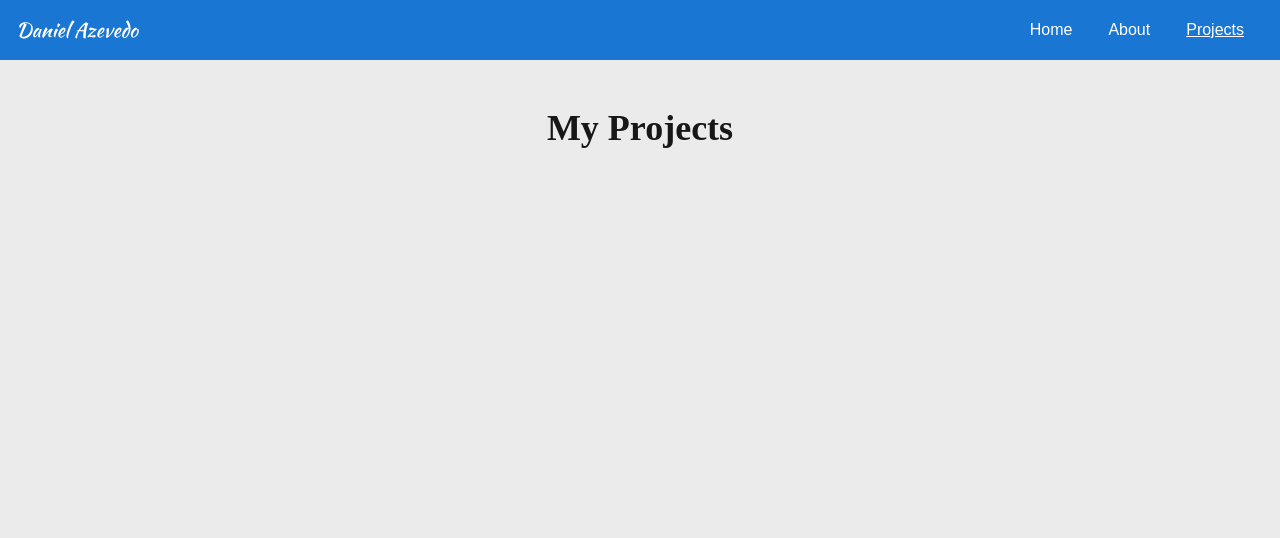
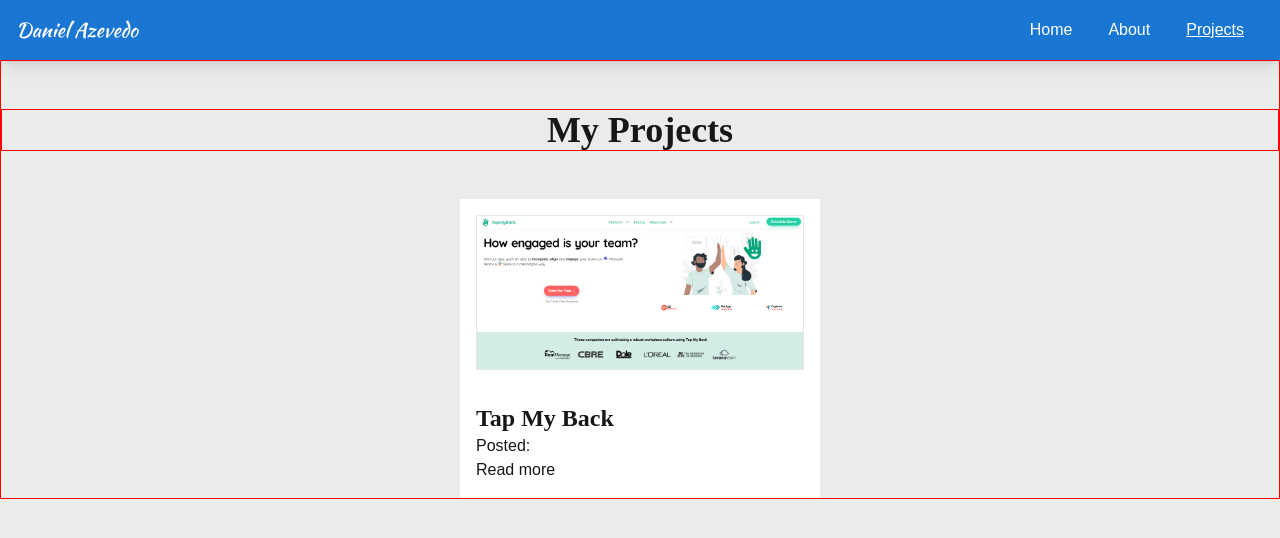
Before and after one commit to daniazevedo43/my-portfolio-website, a Next.js app: page /projects in a window 1280 px wide. Shown: the top 538 px of the page. Built offline with nearby package versions, Linux system fonts and the light colour scheme.

Commit message:
Show projects

```diff
--- a/src/app/projects/page.tsx
+++ b/src/app/projects/page.tsx
@@ -2,8 +2,24 @@
 
 export default function Projects() {
   return (
-    <div className='flex justify-center mt-12'>
-        <h2 className='text-4xl font-semibold font-ubuntu'>My Projects</h2>
+    <div style={{border: '1px solid red'}}>
+        <div style={{border: '1px solid red'}} className='flex justify-center mt-12'>
+            <h2 className='text-4xl font-semibold font-ubuntu'>My Projects</h2>
+        </div>
+        <div className='flex justify-center'>
+          <div
+            className='flex flex-col justify-start mt-12 w-90 bg-[#FFFFFF]'
+          >
+              <div className='m-4 border border-gray-200'>
+                <img src='/tap-my-back.png' />
+              </div>
+              <div className='m-4'>
+                <h2 className='text-2xl font-semibold font-ubuntu'>Tap My Back</h2>
+                <p>Posted: </p>
+                <p>Read more</p>
+              </div>
+          </div>
+        </div>
     </div>
   )
 }
--- a/src/ui/navbar.tsx
+++ b/src/ui/navbar.tsx
@@ -21,7 +21,7 @@
 
   return (
     <div>
-        <nav className="flex justify-between flex-wrap bg-[#1976d2] p-4">
+        <nav className="flex justify-between flex-wrap bg-[#1976d2] p-4 shadow-lg">
             <Link href="/" className="flex items-center flex-shrink-0 text-white mr-6">
                 <span className={`${kaushan.className} text-xl`}>Daniel Azevedo</span>
             </Link>
```
Also changed, not shown: public/tap-my-back.png (added).
